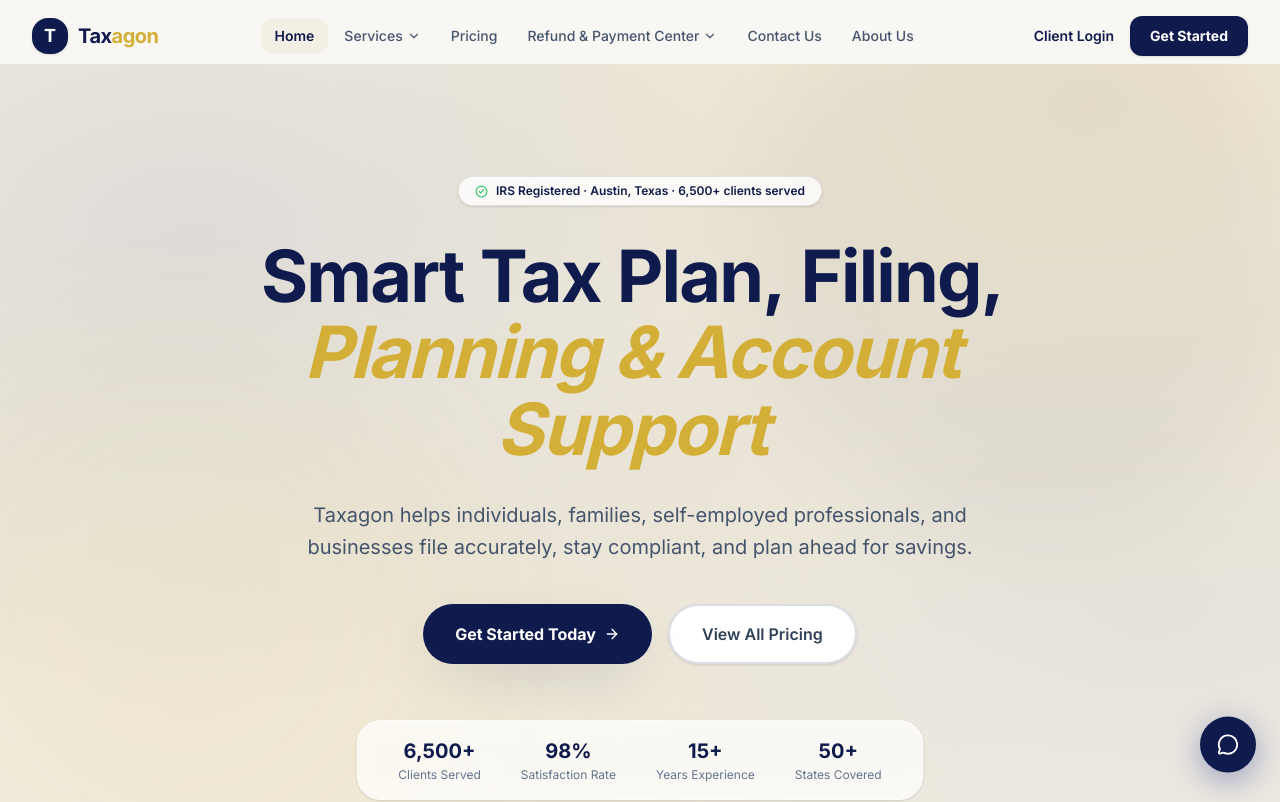
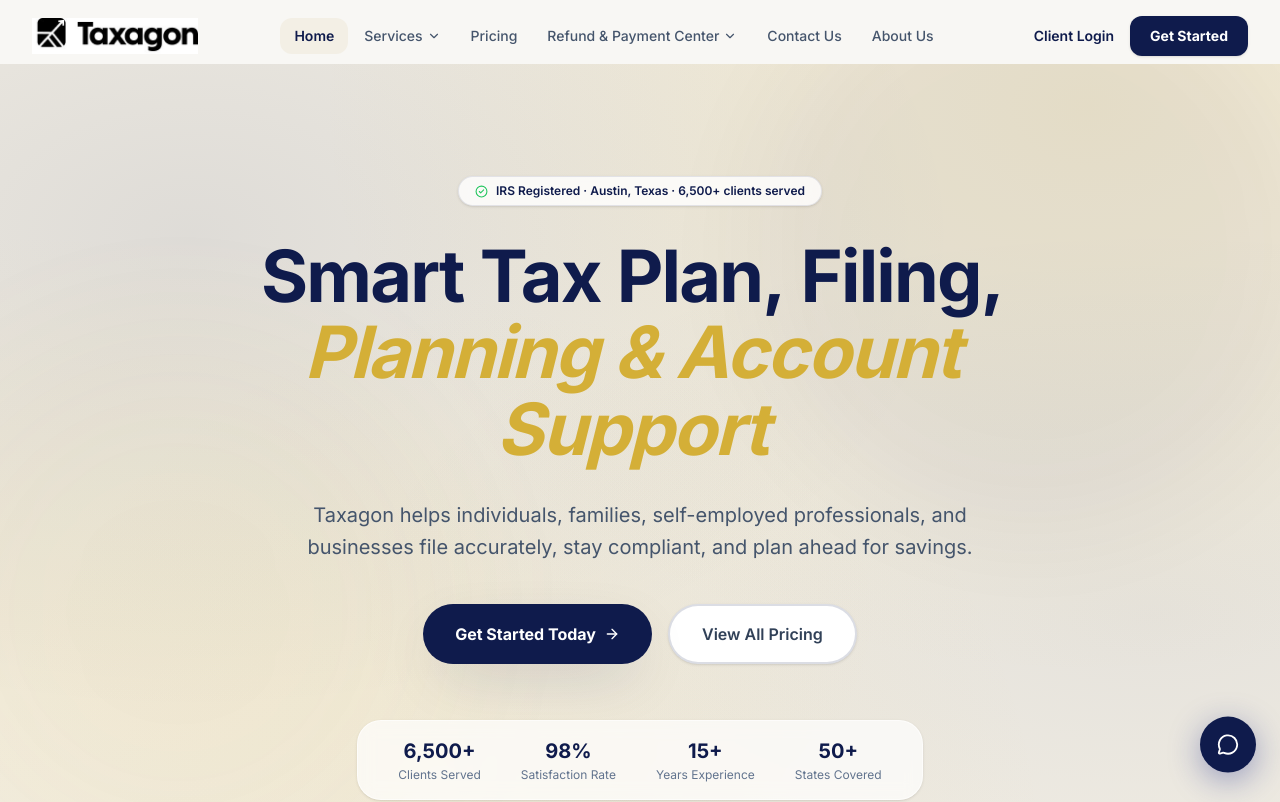
Before and after one commit to infotaxagon-sys/taxagon.co.new, a React (Vite) app: page / in a window 1280 px wide. Shown: the top 802 px of the page. Built offline with nearby package versions, Linux system fonts and the light colour scheme.

Commit message:
feat: replace text logo with Taxagon brand image in header and footer

```diff
--- a/src/components/Footer.tsx
+++ b/src/components/Footer.tsx
@@ -58,13 +58,10 @@ export default function Footer() {
 
           {/* Brand */}
           <motion.div style={{ y: brandY }}>
-            <Link to="/" className="flex items-center gap-2.5 mb-5 group" aria-label="Taxagon home">
-              <div className="w-9 h-9 rounded-2xl bg-gold flex items-center justify-center shadow-sm">
-                <span className="text-navy font-bold text-lg font-sora leading-none">T</span>
+            <Link to="/" className="inline-flex mb-5 group" aria-label="Taxagon home">
+              <div className="bg-white rounded-xl px-3 py-2 transition-opacity group-hover:opacity-80">
+                <img src="/taxagon_black_on_white.png" alt="Taxagon" className="h-8 w-auto" />
               </div>
-              <span className="font-bold text-xl text-white font-sora tracking-tight">
-                Tax<em className="not-italic text-gold">agon</em>
-              </span>
             </Link>
             <p className="text-slate-400 text-sm leading-relaxed mb-6 max-w-[240px]">
               {SITE.tagline}
--- a/src/components/Header.tsx
+++ b/src/components/Header.tsx
@@ -40,13 +40,12 @@ export default function Header() {
           <div className="flex items-center justify-between">
 
             {/* Logo */}
-            <Link to="/" className="flex items-center gap-2.5 group" aria-label="Taxagon home">
-              <div className="w-9 h-9 rounded-2xl bg-navy flex items-center justify-center shadow-sm transition-transform group-hover:scale-105">
-                <span className="text-white font-bold text-lg font-sora leading-none">T</span>
-              </div>
-              <span className="font-bold text-xl text-navy font-sora tracking-tight">
-                Tax<em className="not-italic text-gold">agon</em>
-              </span>
+            <Link to="/" className="flex items-center group" aria-label="Taxagon home">
+              <img
+                src="/taxagon_black_on_white.png"
+                alt="Taxagon"
+                className="h-9 w-auto transition-opacity group-hover:opacity-75"
+              />
             </Link>
 
             {/* Desktop Nav */}
@@ -170,9 +169,7 @@ export default function Header() {
               aria-label="Mobile navigation"
             >
               <div className="flex items-center justify-between p-5 border-b border-parchment-dark">
-                <span className="font-bold text-lg font-sora text-navy">
-                  Tax<em className="not-italic text-gold">agon</em>
-                </span>
+                <img src="/taxagon_black_on_white.png" alt="Taxagon" className="h-8 w-auto" />
                 <button
                   onClick={() => setMobileOpen(false)}
                   aria-label="Close menu"
```
Also changed, not shown: public/taxagon_black_on_white.png (added).
